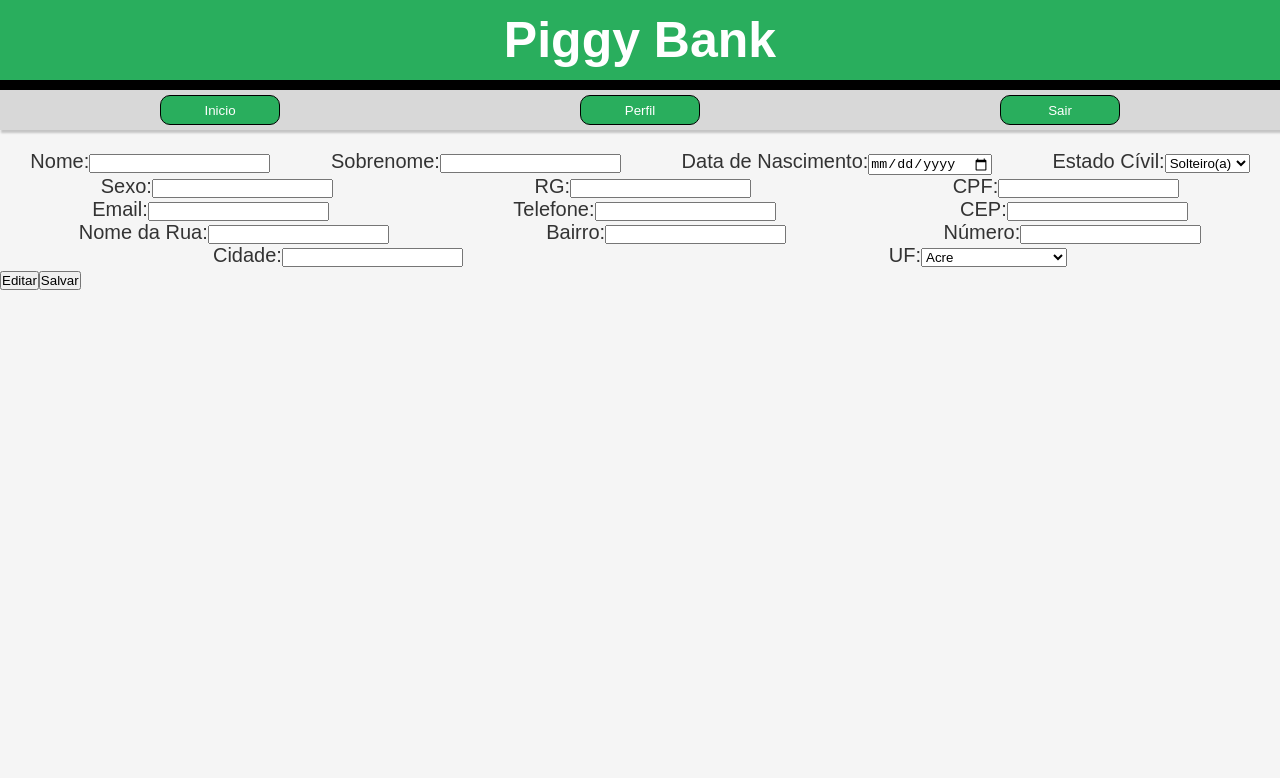
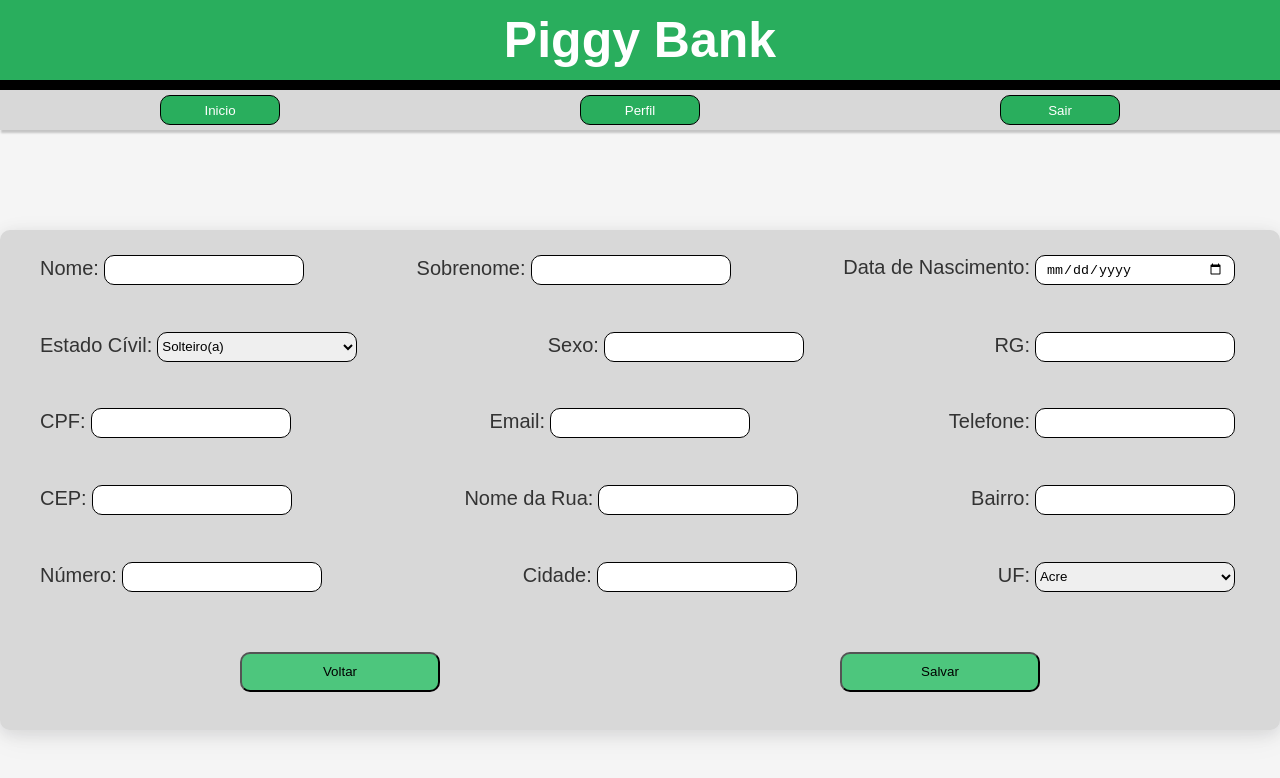
Before and after one commit to Rafcfs/piggybank, a React (Create React App) app in the folder frontend/: page /perfil in a window 1280 px wide. Shown: the top 778 px of the page. Built offline with nearby package versions, Linux system fonts and the light colour scheme; the HTML template or start-up script is replaced by a standard one.

Commit message:
Estilização das telas

```diff
--- a/frontend/src/routes.tsx
+++ b/frontend/src/routes.tsx
@@ -1,5 +1,6 @@
 import { Navigate, Route, Routes } from "react-router-dom"
 import { ButtonSelectRegister } from "./screens/ButtonSelectRegister"
+import { LoanPage } from "./screens/LoanPage"
 import Login from "./screens/Login"
 import { MainPage } from "./screens/MainPage"
 import Menu from "./screens/Menu"
@@ -17,6 +18,7 @@ export const AppRoutes = () => {
             <Route path="/index" element={<MainPage />} />
             <Route path="/menu" element={<Menu />} />
             <Route path="/login" element={<Login />} />
+            <Route path="/emprestimo" element={<LoanPage />} />
             <Route path="/perfil" element={<Profile />} />
             <Route path="/cards" element={<MyCards />} />
             <Route path="/movimentacao" element={<Moviment />} />
--- a/frontend/src/screens/ButtonSelectRegister/index.tsx
+++ b/frontend/src/screens/ButtonSelectRegister/index.tsx
@@ -2,7 +2,7 @@ import React from "react";
 import { Link } from "react-router-dom";
 import { Header } from "../../components/Header";
 import { PrimaryButton } from "../../styles/primary";
-import { AlingButton, Container, DivButtonAndText } from "./styles";
+import { AlingButton, Container, DivButton, DivButtonAndText } from "./styles";
 
 export function ButtonSelectRegister() {
     return (
@@ -16,7 +16,9 @@ export function ButtonSelectRegister() {
                     <Link to="/registerPhysical"><PrimaryButton>Pessoa Física</PrimaryButton></Link>
                     <Link to="/registerLegal"><PrimaryButton>Pessoa Juridica</PrimaryButton></Link>
                 </AlingButton>
-                <Link to="/index"><PrimaryButton>Voltar</PrimaryButton></Link>
+                <DivButton>
+                    <Link to="/login"><PrimaryButton>Voltar</PrimaryButton></Link>
+                </DivButton>
             </DivButtonAndText>
         </Container>
     )
--- a/frontend/src/screens/ButtonSelectRegister/styles.ts
+++ b/frontend/src/screens/ButtonSelectRegister/styles.ts
@@ -10,9 +10,21 @@ export const DivButtonAndText = styled.div`
     padding: 50px;
     justify-content: center;
     align-items: center;
+
+    h1{
+        text-align: center;
+    }
 `
 
 export const AlingButton = styled.div`
     display: flex;
+    justify-content: space-around;
+    margin: 20px;
+    width: 800px;
+`
+
+export const DivButton = styled.div`
+margin-top: 50px;
+    display: flex;
     justify-content: center;
 `
--- /dev/null
+++ b/frontend/src/screens/LoanPage/index.tsx
@@ -0,0 +1,52 @@
+import React from "react";
+import { Link } from "react-router-dom";
+import { Header } from "../../components/Header";
+import { NavBar } from "../../components/NavBar";
+import { PrimaryButton, PrimaryImput } from "../../styles/primary";
+import { CenterForm } from "../MyCards/styles";
+import { Container, DivButton, DivLine, FormLoan } from "./styles";
+
+export function LoanPage() {
+    return (
+        <Container>
+            <Header />
+            <NavBar />
+            <CenterForm>
+                <FormLoan>
+                    <DivLine>
+                        <label>
+                            Código Empréstimo:
+                            <PrimaryImput type={"text"} />
+                        </label>
+                        <label>
+                            Valor:
+                            <PrimaryImput type={"text"} />
+                        </label>
+                        <div>
+                        <label>
+                            Data do Empréstimo:
+                            <PrimaryImput type={"date"} />
+                        </label>
+                    </div>
+                    </DivLine>
+                    <DivLine>
+                        <label>
+                            Código Agência:
+                            <PrimaryImput type={"text"} />
+                        </label>
+                        <label>
+                            Nº da Conta:
+                            <PrimaryImput type={"text"} />
+                        </label>
+                    </DivLine>
+                    <DivButton>
+                        <Link to="/menu"><PrimaryButton>Cancelar</PrimaryButton></Link>
+                    </DivButton>
+                    <DivButton>
+                    <PrimaryButton>Solicitar Empréstimo</PrimaryButton>
+                    </DivButton>
+                </FormLoan>
+            </CenterForm>
+        </Container>
+    )
+}
--- /dev/null
+++ b/frontend/src/screens/LoanPage/styles.ts
@@ -0,0 +1,26 @@
+import styled from "styled-components";
+
+export const Container = styled.div`
+
+`
+
+export const FormLoan = styled.div`
+    background-color: #D8D8D8;
+    width: 1400px;
+    height: 400px;
+    padding: 20px;
+    border-radius: 10px;
+    box-shadow: rgba(0, 0, 0, 0.2) 0px 12px 28px 0px, rgba(0, 0, 0, 0.1) 0px 2px 4px 0px, rgba(255, 255, 255, 0.05) 0px 0px 0px 1px inset;
+`
+
+export const DivLine = styled.div`
+    display: flex;
+    margin: 50px;
+    justify-content: space-around;
+`
+
+export const DivButton = styled.div`
+    margin: 10px;
+    display: grid;
+    justify-content: flex-end;
+`
--- a/frontend/src/screens/Login/index.tsx
+++ b/frontend/src/screens/Login/index.tsx
@@ -2,7 +2,7 @@ import React from "react";
 import { Link } from "react-router-dom";
 import { Header } from "../../components/Header";
 import { PrimaryButton, PrimaryImput, PrimaryLabel } from "../../styles/primary";
-import { AlignForm, Container, FormLogin } from "./styles";
+import { AlignForm, Container, DivButton, FormLogin } from "./styles";
 
 const Login: React.FC = () => {
     return (
@@ -11,15 +11,20 @@ const Login: React.FC = () => {
             <AlignForm>
                 <FormLogin>
                     <div>
-                        <PrimaryLabel>Login:</PrimaryLabel>
-                        <PrimaryImput type={"email"} />
+                        <label>
+                            Email:
+                            <PrimaryImput type={"text"} />
+                        </label>
                     </div>
                     <div>
-                        <PrimaryLabel>Senha:</PrimaryLabel>
-                        <PrimaryImput type={"password"} />
+                        <label>
+                            Senha:
+                            <PrimaryImput type={"password"} />
+                        </label>
                     </div>
-                    <PrimaryButton><Link to="/menu">Entrar</Link></PrimaryButton>
-                    <PrimaryButton><Link to="/SelectRegister">Criar Conta</Link></PrimaryButton>
+                    <DivButton>
+                        <Link to="/menu"><PrimaryButton>Entrar</PrimaryButton></Link>
+                    </DivButton>
                 </FormLogin>
             </AlignForm>
         </Container>
--- a/frontend/src/screens/Login/styles.ts
+++ b/frontend/src/screens/Login/styles.ts
@@ -1,7 +1,6 @@
 import styled from "styled-components";
 
 export const Container = styled.div`
-    display: grid;
 
 `
 
@@ -9,14 +8,22 @@ export const AlignForm = styled.div`
     display: flex;
     justify-content: center;
     align-items: center;
+    margin-top: 50px;
 `
 
 export const FormLogin = styled.div`
-    background: #fff;
+    background: #F7F7F7;
     border: 1px solid black;
+    border-radius: 10px;
     width: 500px;
-    height: 500px;
+    height: 250px;
     display: grid;
     justify-content: center;
     align-items: center;
+    box-shadow: rgb(204, 219, 232) 3px 3px 6px 0px inset, rgba(255, 255, 255, 0.5) -3px -3px 6px 1px inset;
 `
+
+export const DivButton = styled.div`
+    display: flex;
+    justify-content: center;
+`
--- a/frontend/src/screens/Menu/index.tsx
+++ b/frontend/src/screens/Menu/index.tsx
@@ -30,9 +30,11 @@ const Menu: React.FC = () => {
                         </ButtonMovement>
                     </LineButton>
                     <LineButton>
-                        <ButtonMovement>
+                       <Link to="/emprestimo">
+                       <ButtonMovement>
                             Empréstimo
                         </ButtonMovement>
+                        </Link>
                         <Link to="/cards">
                             <ButtonMovement>
                                 meus Cartões
--- a/frontend/src/screens/Profile/index.tsx
+++ b/frontend/src/screens/Profile/index.tsx
@@ -1,86 +1,91 @@
 import React, { useEffect, useState } from "react";
 import { Header } from "../../components/Header";
 import { NavBar } from "../../components/NavBar";
-import { ViewOne } from "./stlyes";
+import { CenterView, DivButton, FormView, InputProfile, SelectProfile, ViewOne } from "./stlyes";
 import api from "../../services/api";
+import { PrimaryButton } from "../../styles/primary";
+import { Link } from "react-router-dom";
 
 export function Profile() {
     return (
         <div>
             <Header />
             <NavBar />
+            <CenterView>
+                <FormView>
                     <ViewOne>
                         <label>
                             Nome:
-                    <input type={"text"} />
+                            <InputProfile type={"text"} />
                         </label>
                         <label>
                             Sobrenome:
-                    <input type={"text"} />
+                            <InputProfile type={"text"} />
                         </label>
                         <label>
                             Data de Nascimento:
-                    <input type={"date"} />
-                </label>
-                <label>
-                    Estado Cívil:
-                    <select>
-                        <option value="Solteiro">Solteiro(a)</option>
-                        <option value="Casado">Casado(a)</option>
-                        <option value="Viuvo">Viuvo(a)</option>
-                    </select>
+                            <InputProfile type={"date"} />
                         </label>
                     </ViewOne>
                     <ViewOne>
                         <label>
+                            Estado Cívil:
+                            <SelectProfile>
+                                <option value="Solteiro">Solteiro(a)</option>
+                                <option value="Casado">Casado(a)</option>
+                                <option value="Viuvo">Viuvo(a)</option>
+                            </SelectProfile>
+                        </label>
+                        <label>
                             Sexo:
-                    <input type={"text"} />
+                            <InputProfile type={"text"} />
                         </label>
                         <label>
                             RG:
-                    <input type={"text"} />
-                </label>
-                <label>
-                    CPF:
-                    <input type={"text"} />
+                            <InputProfile type={"text"} />
                         </label>
                     </ViewOne>
                     <ViewOne>
                         <label>
+                            CPF:
+                            <InputProfile type={"text"} />
+                        </label>
+                        <label>
                             Email:
-                    <input type={"text"} />
+                            <InputProfile type={"text"} />
                         </label>
                         <label>
                             Telefone:
-                    <input type={"text"} />
+                            <InputProfile type={"text"} />
+                        </label>
+
+                    </ViewOne>
+                    <ViewOne>
+                        <label>
+                            CEP:
+                            <InputProfile type={"text"} />
                         </label>
                         <label>
-                    CEP:
-                    <input type={"text"} />
+                            Nome da Rua:
+                            <InputProfile type={"text"} />
+                        </label>
+                        <label>
+                            Bairro:
+                            <InputProfile type={"text"} />
                         </label>
                     </ViewOne>
                     <ViewOne>
                         <label>
-                    Nome da Rua:
-                    <input type={"text"} />
+                            Número:
+                            <InputProfile type={"text"} />
                         </label>
                         <label>
-                    Bairro:
-                    <input type={"text"} />
-                </label>
-                <label>
-                    Número:
-                    <input type={"text"} />
-                </label>
-            </ViewOne>
-            <ViewOne>
-                <label>
                             Cidade:
-                    <input type={"text"} />
+                            <InputProfile type={"text"} />
                         </label>
                         <label>
                             UF:
-                    <select>
+                            <SelectProfile>
                                 <option value="AC">Acre</option>
                                 <option value="AL">Alagoas</option>
                                 <option value="AP">Amapá</option>
@@ -108,13 +113,15 @@ export function Profile() {
                                 <option value="SE">Sergipe</option>
                                 <option value="TO">Tocantins</option>
                                 <option value="DF">Distrito Federal</option>
-                    </select>
+                            </SelectProfile>
                         </label>
                     </ViewOne>
-            <div>
-                <button>Editar</button>
-                <button>Salvar</button>
-            </div>
+                    <DivButton>
+                       <Link to="/menu"> <PrimaryButton>Voltar</PrimaryButton></Link>
+                        <PrimaryButton>Salvar</PrimaryButton>
+                    </DivButton>
+                </FormView>
+            </CenterView>
         </div>
     )
 }
--- a/frontend/src/screens/Profile/stlyes.ts
+++ b/frontend/src/screens/Profile/stlyes.ts
@@ -1,6 +1,47 @@
 import styled from "styled-components";
+
+export const FormView = styled.div`
+    background-color: #D8D8D8;
+    width: 1300px;
+    height: 500px;
+    display: grid;
+    justify-content: center;
+    border-radius: 10px;
+    padding: 20px;
+    box-shadow: rgba(17, 17, 26, 0.1) 0px 4px 16px, rgba(17, 17, 26, 0.05) 0px 8px 32px;
+`
+
+export const CenterView = styled.div`
+    display: flex;
+    justify-content: center;
+    margin-top: 100px;
+`
 
 export const ViewOne = styled.div`
     display: flex;
+    justify-content: space-between;
+    width: 1200px;
+`
+
+export const InputProfile = styled.input`
+    width: 200px;
+    height: 30px;
+    border: 1px solid black;
+    border-radius: 10px;
+    padding: 10px;
+    margin: 5px;
+`
+
+export const SelectProfile = styled.select`
+    width: 200px;
+    height: 30px;
+    border: 1px solid black;
+    border-radius: 10px;
+    margin: 5px;
+`
+
+export const DivButton = styled.div`
+    display: flex;
     justify-content: space-around;
+    align-items: center;
 `
--- a/frontend/src/styles/primary.ts
+++ b/frontend/src/styles/primary.ts
@@ -15,8 +15,21 @@ export const PrimaryLabel = styled.label`
 `
 
 export const PrimaryButton = styled.button`
-    background-color: #30B0C2;
-    width: 300px;
+    background-color: #4DC67D;
+    width: 200px;
     height: 40px;
     border-radius: 10px;
+
+    &:hover{
+    color: #fff;
+    background-color: #1e8449;
+    opacity: 1;
+    transform: translateY(0);
+    transition-duration: .35s;
+    }
+
+    &:active{
+    transform: translateY(2px);
+    transition-duration: .35s;
+    }
 `
```
Lines whose indentation alone changed are shown as unchanged.
